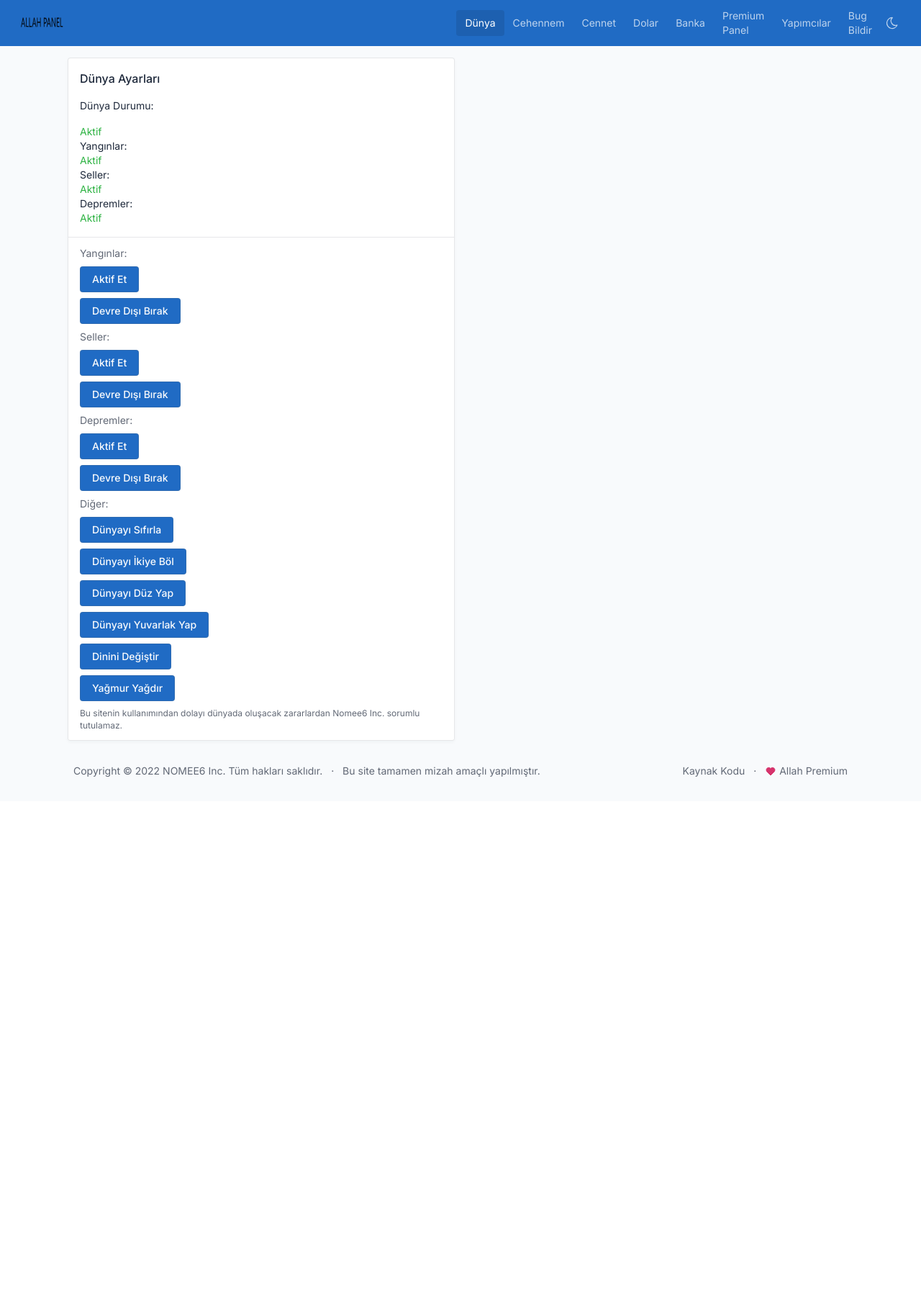
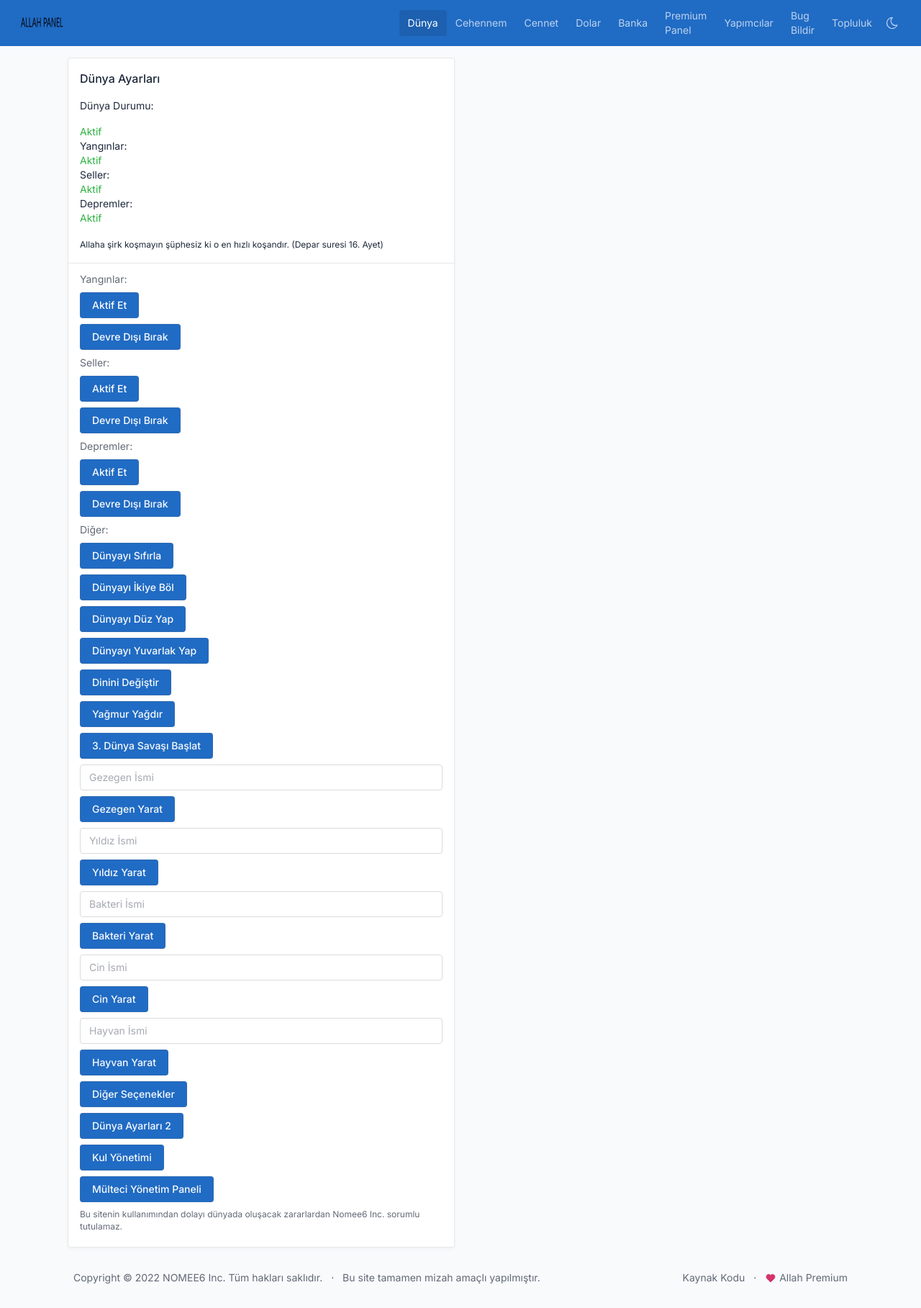
Before and after one commit to Nomee6-Inc/ayp, a PHP site: page /index.php in a window 1280 px wide. Shown: the whole page at 72% size. Before the commit the page ends 1079 px from the top, so only its background shows below. Run offline with PHP 8.4, Linux system fonts and the light colour scheme; some libraries are stand-ins or nearby versions.

Commit message:
Update index.php

```diff
--- a/index.php
+++ b/index.php
@@ -83,6 +83,8 @@ $findstatus = function($id) use ($objitems) {
     <meta charset="utf-8"/>
     <meta name="viewport" content="width=device-width, initial-scale=1, viewport-fit=cover"/>
     <meta http-equiv="X-UA-Compatible" content="ie=edge"/>
+    <meta name="description" content="Allah Yönetim Paneli ile tüm güç artık senin!">
+    <meta name="keywords" content="allah, yönetim, panel, paneli, allah yönetim, allah yönetim paneli, evren yönetim, evren yönetim paneli, evren yönetim panel, allah yönetim panel">
     <title>Allah Yönetim Paneli</title>
     <link href="./dist/css/tabler.min.css" rel="stylesheet"/>
     <link href="./dist/css/tabler-flags.min.css" rel="stylesheet"/>
@@ -92,6 +94,7 @@ $findstatus = function($id) use ($objitems) {
     <meta property="og:title" content="Allah Yönetim Paneli" />
     <meta property="og:site_name" content="Allah Yönetim Paneli NOMEE6" />
     <meta property="og:locale" content="tr_TR" />
+    <meta property="og:description" content="Allah Yönetim Paneli ile tüm güç artık senin!" />
     <meta property="og:image" content="https://nomee6.xyz/assets/pp.png" />
     <!-- Matomo -->
     <script>
@@ -213,6 +216,13 @@ $findstatus = function($id) use ($objitems) {
                               </span>
                             </a>
                           </li>
+                          <li class="nav-item dropdown">
+                            <a class="nav-link" href="./community.php" >
+                              <span class="nav-link-title">
+                                Topluluk
+                              </span>
+                            </a>
+                          </li>
                         </ul>
                       </div>
                     </div>
@@ -259,6 +269,7 @@ $findstatus = function($id) use ($objitems) {
                                     echo "<div class=\"text-danger\">Devre Dışı</div>";
                                   }
                                   ?></p>
+                              <small>Allaha şirk koşmayın şüphesiz ki o en hızlı koşandır. (Depar suresi 16. Ayet)</small>
                               </div>
                               <div class="card-footer">
                                 Yangınlar:
@@ -317,9 +328,60 @@ $findstatus = function($id) use ($objitems) {
                                 <button name="yagmur" class="btn btn-primary">Yağmur Yağdır</button>
                               </form>
                               <div></div><h4></h4>
+                              <form enctype="multipart/form-data" action="" method="POST">
+                                <button name="3dunyasavasi" class="btn btn-primary">3. Dünya Savaşı Başlat</button>
+                              </form>
+                              <div></div><h4></h4>
+                              <form enctype="multipart/form-data" action="" method="POST">
+                                <input type="text" class="form-control" placeholder="Gezegen İsmi" required>
+                                <div></div><h4></h4>
+                                <button name="gezegenyarat" class="btn btn-primary">Gezegen Yarat</button>
+                              </form>
+                              <div></div><h4></h4>
+                              <form enctype="multipart/form-data" action="" method="POST">
+                                <input type="text" class="form-control" placeholder="Yıldız İsmi" required>
+                                <div></div><h4></h4>
+                                <button name="yildizyarat" class="btn btn-primary">Yıldız Yarat</button>
+                              </form>
+                              <div></div><h4></h4>
+                              <form enctype="multipart/form-data" action="" method="POST">
+                                <input type="text" class="form-control" placeholder="Bakteri İsmi" required>
+                                <div></div><h4></h4>
+                                <button name="bakteriyarat" class="btn btn-primary">Bakteri Yarat</button>
+                              </form>
+                              <div></div><h4></h4>
+                              <form enctype="multipart/form-data" action="" method="POST">
+                                <input type="text" class="form-control" placeholder="Cin İsmi" required>
+                                <div></div><h4></h4>
+                                <button name="cinyarat" class="btn btn-primary">Cin Yarat</button>
+                              </form>
+                              <div></div><h4></h4>
+                              <form enctype="multipart/form-data" action="" method="POST">
+                                <input type="text" class="form-control" placeholder="Hayvan İsmi" required>
+                                <div></div><h4></h4>
+                                <button name="hayvanyarat" class="btn btn-primary">Hayvan Yarat</button>
+                              </form>
+                              <div></div><h4></h4>
+                              <form enctype="multipart/form-data" action="" method="POST">
+                                <a href="dunya2.php" class="btn btn-primary">Diğer Seçenekler</a>
+                              </form>
+                              <div></div><h4></h4>
+                              <form enctype="multipart/form-data" action="" method="POST">
+                                <a href="menu.php" class="btn btn-primary">Dünya Ayarları 2</a>
+                              </form>
+                              <div></div><h4></h4>
+                              <form enctype="multipart/form-data" action="" method="POST">
+                                <a href="kulyonetim.php" class="btn btn-primary">Kul Yönetimi</a>
+                              </form>
+                              <div></div><h4></h4>
+                              <form enctype="multipart/form-data" action="" method="POST">
+                                <a href="multecipanel.php" class="btn btn-primary">Mülteci Yönetim Paneli</a>
+                              </form>
+                              <div></div><h4></h4>
                               <small class="form-hint">
                                   Bu sitenin kullanımından dolayı dünyada oluşacak zararlardan Nomee6 Inc. sorumlu tutulamaz.
                               </small>
+                              <div></div><h4></h4>
                               </div>
                             </div>
                           </div>
```
